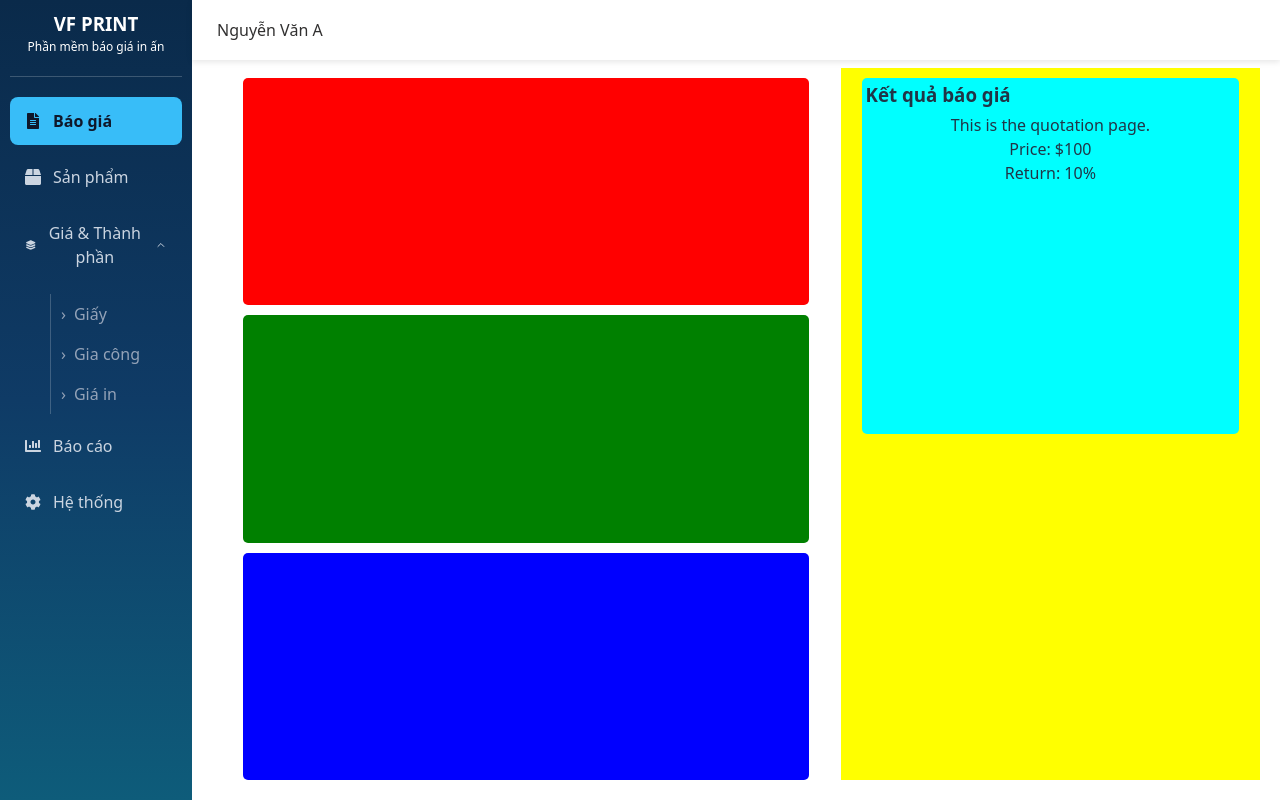
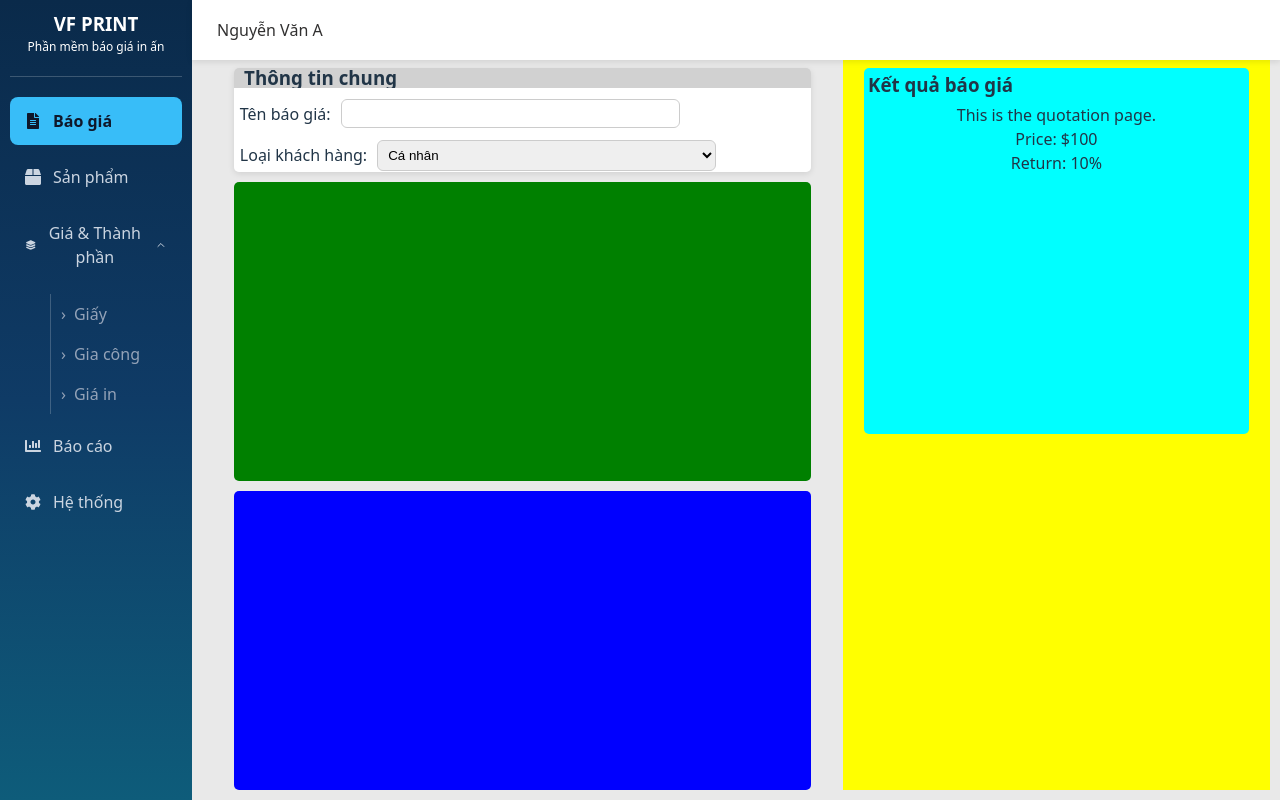
Before and after one commit to Robert-Ph/vfpricecal, a React (Vite) app in the folder VFPriceCal-User/: page / in a window 1280 px wide. Built offline with nearby package versions, Linux system fonts and the light colour scheme.

Commit message:
code Quotation page: form info

```diff
--- a/VFPriceCal-User/src/layout/layout.scss
+++ b/VFPriceCal-User/src/layout/layout.scss
@@ -1,4 +1,3 @@
-
 * {
   margin: 0;
   padding: 0;
@@ -12,31 +11,25 @@ body,
   width: 100%;
 }
 
-
 .layout {
   display: flex;
   height: 100%;
   width: 100%;
-  background: red;
 }
 
 .sidebar {
   width: 15%;
-
 }
-
 
 .main {
   // flex: 1;
   display: flex;
   flex-direction: column;
-  background: #e9e7e7;
   margin-left: 15%;
   width: 85%;
-
 }
 
-.nav{
+.nav {
   width: 100%;
   height: 6%;
 }
@@ -49,6 +42,6 @@ body,
 .content {
   width: 100%;
   height: 95%;
-  padding: 20px;
-  background: #fff;
+  padding: 10px;
+  background: #e9e9e9;
 }
--- a/VFPriceCal-User/src/pages/QuotationPage/QuotationPage.tsx
+++ b/VFPriceCal-User/src/pages/QuotationPage/QuotationPage.tsx
@@ -4,7 +4,26 @@ const QuotationPage = () => {
     return (
         <div className="body">
             <div className="info">
-                <div className="info-item info-item-1"></div>
+                <div className="info-item info-item-1">
+                    <div className="item-lable">
+                        <h3>Thông tin chung</h3>
+                    </div>
+                    <div className="item-content">
+                        <div className="form-name">
+                            <label htmlFor="name">Tên báo giá:</label>
+                            <input type="text" id="name" name="name" />
+                        </div>
+
+                        <div className="form-type-customer">
+                            <label htmlFor="customer-type">Loại khách hàng:</label>
+                            <select id="customer-type" name="customer-type">
+                                <option value="individual">Cá nhân</option>
+                                <option value="company">Doanh nghiệp</option>
+                            </select>
+                        </div>
+                    </div>
+                </div>
+
                 <div className="info-item info-product"></div>
                 <div className="info-item info-quantity"></div>
             </div>
--- a/VFPriceCal-User/src/pages/QuotationPage/quotationPage.scss
+++ b/VFPriceCal-User/src/pages/QuotationPage/quotationPage.scss
@@ -1,12 +1,9 @@
-.body{
+.body {
     width: 100%;
     height: 100%;
     display: flex;
-
-
-
 }
-.info{
+.info {
     width: 60%;
     height: 100%;
     display: flex;
@@ -14,36 +11,77 @@
     align-items: center;
     overflow: hidden;
 
-        .info-item{
+    .info-item {
         width: 90%;
         height: 100%;
         margin-top: 10px;
         border-radius: 5px;
         overflow: hidden;
-
     }
 
-        .info-item-1{
-            background: red;
+    .info-item-1 {
+        display: flex;
+        flex-direction: column;
+        height: 35%;
+        align-items: center;
+        box-shadow: 0px 2px 6px rgba(0, 0, 0, 0.1);
 
+        .item-lable {
+            width: 100%;
+            height: 20%;
+            background: rgb(209, 209, 209);
+            display: flex;
+            align-items: center;
+            padding-left: 10px;
         }
-        .info-product{
+        .item-content {
+            width: 100%;
+            height: 90%;
+            padding-top: 5px;
+            background: rgb(255, 255, 255);
+
+            .form-name,
+            .form-type-customer {
+                display: flex;
+                align-items: center;
+                padding: 1%;
+
+                label {
+                    font-size: 16px;
+                    font-weight: 500;
+                }
+
+                input,
+                select {
+                    margin-left: 10px;
+                    padding: 6px;
+                    width: 60%;
+                    border-radius: 6px;
+                    border: 1px solid #ccc;
+
+                    &:focus {
+                        border-color: #3b82f6;
+                    }
+                }
+            }
+        }
+    }
+    .info-product {
         background: green;
     }
-        .info-quantity{
+    .info-quantity {
         background: blue;
     }
 }
-.quotation{
+.quotation {
     width: 40%;
     height: 100%;
-        background:yellow;
+    background: yellow;
     display: flex;
     justify-content: center;
-
 }
 
-.price-return{
+.price-return {
     width: 90%;
     height: 50%;
     margin-top: 10px;
@@ -53,7 +91,7 @@
     flex-direction: column;
     // align-items: center;
 
-    h3{
+    h3 {
         text-align: left;
         margin: 1%;
     }
```
Lines whose indentation alone changed are shown as unchanged.
